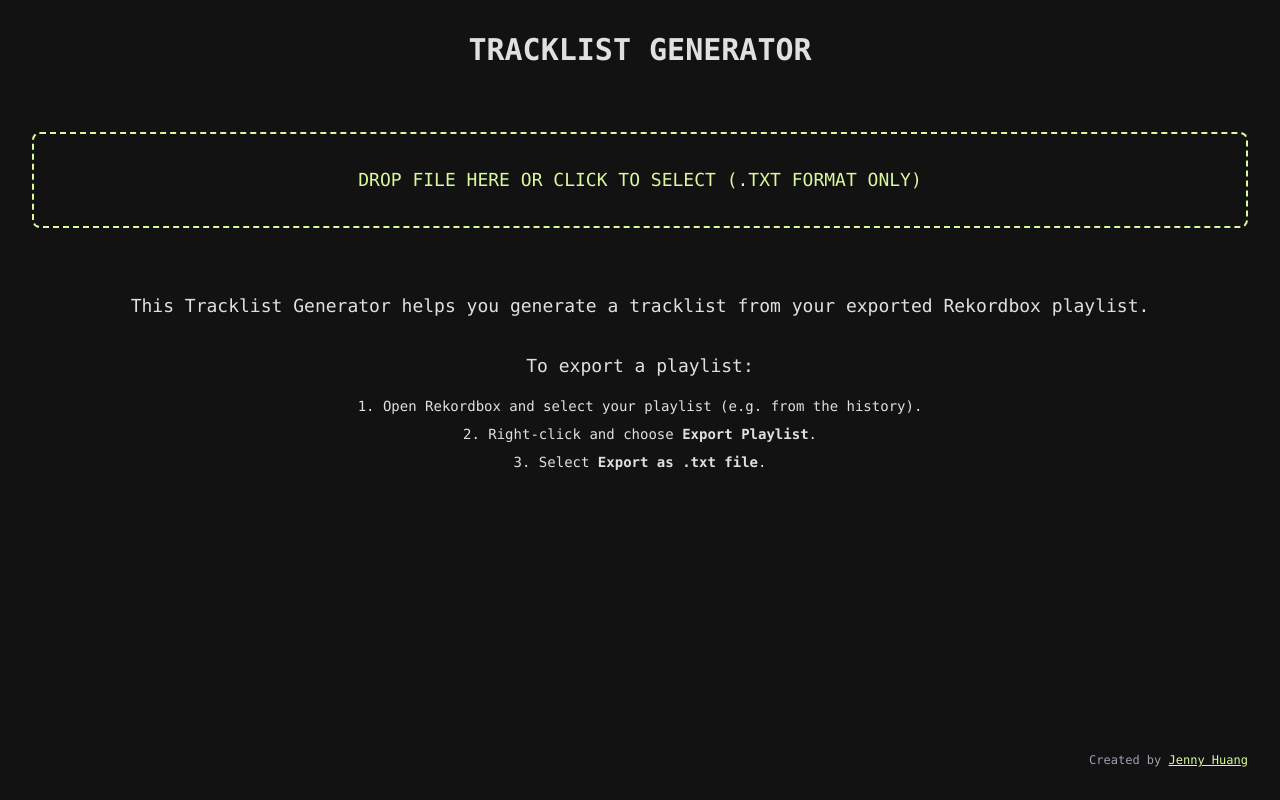
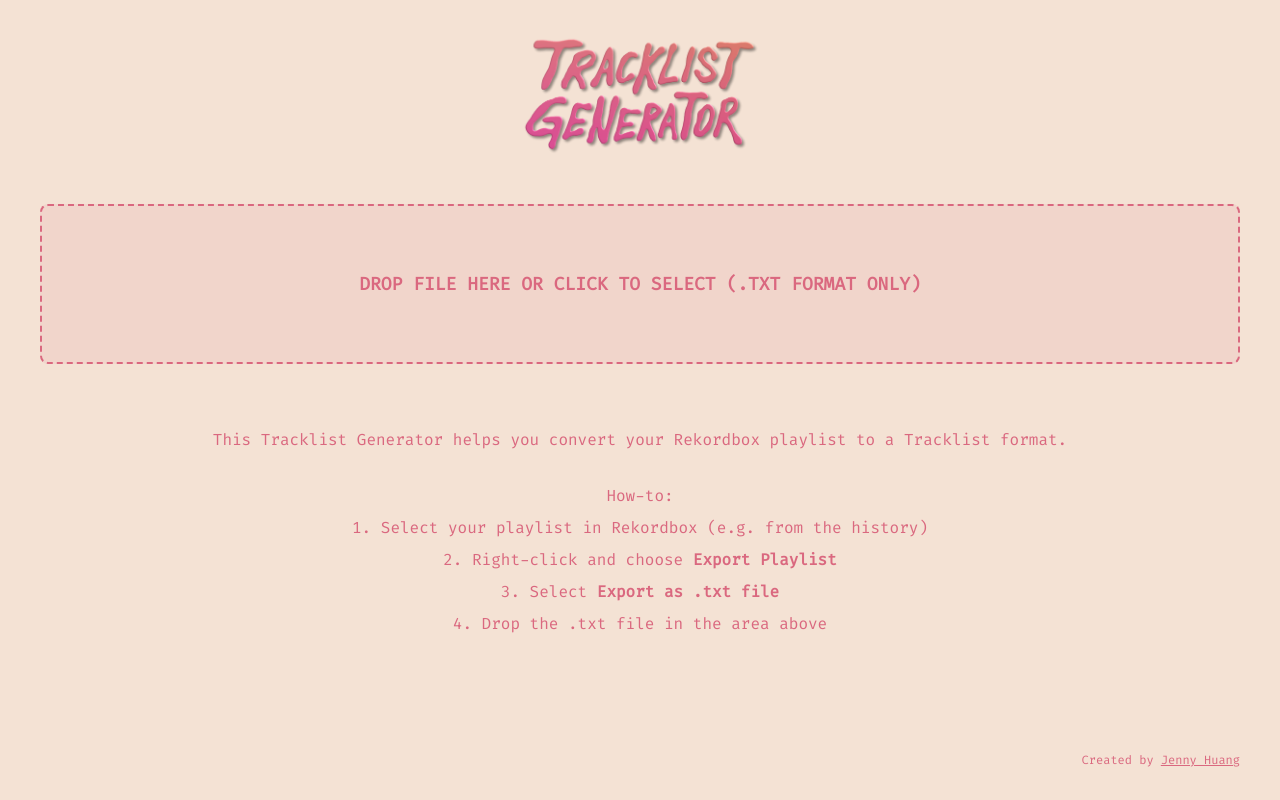
Before and after one commit to huang-jenny/tracklist-generator, a React (Create React App) app: page / in a window 1280 px wide. Built offline with nearby package versions, Linux system fonts and the light colour scheme.

Commit message:
updated design and text

```diff
--- a/public/index.html
+++ b/public/index.html
@@ -15,6 +15,8 @@
       user's mobile device or desktop. See https://developers.google.com/web/fundamentals/web-app-manifest/
     -->
     <link rel="manifest" href="%PUBLIC_URL%/manifest.json" />
+    <link href="https://fonts.googleapis.com/css2?family=Fira+Code" rel="stylesheet">
+
     <!--
       Notice the use of %PUBLIC_URL% in the tags above.
       It will be replaced with the URL of the `public` folder during the build.
--- a/src/App.css
+++ b/src/App.css
@@ -14,14 +14,14 @@
 }
 
 .App-header {
-  background-color: #282c34;
+  /* background-color: #534E4A; */
   min-height: 100vh;
   display: flex;
   flex-direction: column;
   align-items: center;
   justify-content: center;
   font-size: calc(10px + 2vmin);
-  color: white;
+  /* color: #E07875; */
 }
 
 .App-link {
--- a/src/TracklistGenerator.js
+++ b/src/TracklistGenerator.js
@@ -105,18 +105,26 @@ const TracklistGenerator = () => {
   };
 
   return (
-    <div className="flex flex-col min-h-screen bg-[#121212] text-[#e0e0e0] p-8 font-mono">
+    <div className="flex flex-col min-h-screen bg-color_background text-color_text px-10 py-8 font-mono">
       <div className="flex-grow">
-        <h1 className="text-3xl font-bold mb-8 text-center">TRACKLIST GENERATOR</h1>
-        <div className="mt-16 text-center"></div>
+        {/* <h1 className="text-3xl font-bold mb-8 text-center">TRACKLIST GENERATOR</h1> */}
+        <div className="flex justify-center">
+          <img
+            src="/Logo_smaller.png"
+            className="w-2/3 sm:w-1/3 lg:w-1/5"
+            alt="Tracklist Generator"
+          />
+        </div>
+
+        {/* <div className="mt-16 text-center"></div> */}
         <div
-          className={`mb-8 border-2 border-dashed border-lime-200 rounded-lg p-0 text-center cursor-pointer transition-all duration-300 ease-in-out ${dragActive ? 'border-gray-400 bg-gray-800' : ''}`}
+          className={`my-12 p-8 border-2 border-dashed border-color_text rounded-lg p-0 text-center cursor-pointer transition-all duration-300 ease-in-out bg-color_text ${dragActive ? 'border-gray-400 bg-opacity-15' : 'hover:bg-opacity-25 bg-opacity-10'}`}
           onDragEnter={handleDrag}
           onDragLeave={handleDrag}
           onDragOver={handleDrag}
           onDrop={handleDrop}>
           <label className="cursor-pointer w-full h-full block">
-            <div className="text-lg text-lime-200 p-8">
+            <div className="text-lg p-8 font-bold">
               DROP FILE HERE OR CLICK TO SELECT (.TXT FORMAT ONLY)
             </div>
             <input type="file" accept=".txt" onChange={handleFileUpload} className="hidden" />
@@ -124,19 +132,20 @@ const TracklistGenerator = () => {
         </div>
         {tracklist.length === 0 && (
           <div className="mt-16 text-center">
-            <p className="text-lg">
-              This Tracklist Generator helps you generate a tracklist from your exported Rekordbox
-              playlist.
+            <p className="">
+              This Tracklist Generator helps you convert your Rekordbox playlist to a Tracklist
+              format.
             </p>
-            <p className="text-lg mt-8">To export a playlist:</p>
-            <ol className="list-decimal list-inside text-sm mt-4 space-y-2">
-              <li>Open Rekordbox and select your playlist (e.g. from the history).</li>
+            <p className="mt-8">How-to:</p>
+            <ol className="list-decimal list-inside space-y-2 mt-2">
+              <li>Select your playlist in Rekordbox (e.g. from the history)</li>
               <li>
-                Right-click and choose <strong>Export Playlist</strong>.
+                Right-click and choose <strong>Export Playlist</strong>
               </li>
               <li>
-                Select <strong>Export as .txt file</strong>.
+                Select <strong>Export as .txt file</strong>
               </li>
+              <li>Drop the .txt file in the area above</li>
             </ol>
           </div>
         )}
@@ -148,23 +157,19 @@ const TracklistGenerator = () => {
               <div className="relative table-container overflow-x-auto">
                 <table className="w-full border-collapse ">
                   <thead>
-                    <tr className="bg-[#1a1a1a]">
+                    <tr className="bg-color_text bg-opacity-90 text-color_background ">
                       {columns.map((column, index) => (
-                        <th
-                          key={index}
-                          className="p-3 text-left text-xs uppercase tracking-wider border-b border-gray-800">
+                        <th key={index} className="p-3 text-left text-xs uppercase tracking-wider ">
                           {column}
                         </th>
                       ))}
                     </tr>
                   </thead>
-                  <tbody className="divide-y divide-gray-800">
+                  <tbody className="divide-y divide-color_text">
                     {tracklist
                       .slice(0, isExpanded ? tracklist.length : collapsedRows)
                       .map((track, index) => (
-                        <tr
-                          key={index}
-                          className="hover:bg-[#1a1a1a] transition-colors duration-150 ease-in-out">
+                        <tr key={index} className="transition-colors duration-150 ease-in-out">
                           {columns.map((column, colIndex) => (
                             <td key={colIndex} className="p-3 text-sm whitespace-nowrap">
                               {track[column]}
@@ -180,13 +185,13 @@ const TracklistGenerator = () => {
                   <div
                     onClick={toggleRows}
                     className="w-full cursor-pointer text-center py-4 flex justify-center">
-                    <FaChevronUp className="text-lime-200 text-2xl" />
+                    <FaChevronUp className="text-color_text text-2xl" />
                   </div>
                 ) : (
                   <div
                     onClick={toggleRows}
-                    className="absolute bottom-0 w-full bg-gradient-to-t from-[#121212] via-[#121212]/90 to-transparent cursor-pointer text-center py-4 flex justify-center">
-                    <FaChevronDown className="text-lime-200 text-2xl" />
+                    className="absolute bottom-0 w-full bg-gradient-to-t from-color_text via-color_text/30 to-transparent cursor-pointer text-center py-4 flex justify-center">
+                    <FaChevronDown className="text-color_text text-2xl" />
                   </div>
                 ))}
             </div>
@@ -200,22 +205,22 @@ const TracklistGenerator = () => {
                   onChange={() => setShowNumbers(!showNumbers)}
                   className="sr-only peer"
                 />
-                <div className="relative w-11 h-6 bg-gray-200 peer-focus:outline-none peer-focus:ring-4 peer-focus:ring-lime-300 dark:peer-focus:ring-lime-800 rounded-full peer dark:bg-gray-700 peer-checked:after:translate-x-full rtl:peer-checked:after:-translate-x-full peer-checked:after:border-white after:content-[''] after:absolute after:top-[2px] after:start-[2px] after:bg-white after:border-gray-300 after:border after:rounded-full after:h-5 after:w-5 after:transition-all dark:border-gray-600 peer-checked:bg-lime-600"></div>
+                <div className="relative w-11 h-6 bg-gray-200 peer-focus:outline-none peer-focus:ring-4 peer-focus:ring-text_color dark:peer-focus:ring-text_color rounded-full peer dark:bg-gray-700 peer-checked:after:translate-x-full rtl:peer-checked:after:-translate-x-full peer-checked:after:border-white after:content-[''] after:absolute after:top-[2px] after:start-[2px] after:bg-white after:border-gray-300 after:border after:rounded-full after:h-5 after:w-5 after:transition-all dark:border-gray-600 peer-checked:bg-color_text"></div>
                 <span className="ms-3 text-lg">Show Track Numbers</span>
               </label>
-              <pre className="bg-[#1a1a1a] p-4 rounded-lg whitespace-pre-wrap">
+              <pre className="bg-color_text bg-opacity-90 text-color_background p-4 rounded-lg whitespace-pre-wrap">
                 {formattedTracklist}
               </pre>
               <div className="flex flex-row mt-4 items-center space-x-4">
                 <button
                   onClick={copyToClipboard}
-                  className="bg-gray-800 hover:bg-gray-700 text-white font-bold py-2 px-4 rounded transition-colors duration-150 ease-in-out">
+                  className="bg-color_text bg-opacity-90 hover:bg-opacity-100 text-color_background py-2 px-4 rounded transition-colors duration-150 ease-in-out">
                   COPY TO CLIPBOARD
                 </button>
                 <div>
                   {copyFeedback && (
                     <FaCheck
-                      className="text-lime-400"
+                      className="text-text_color"
                       style={{ animation: 'fadeInOut 1.5s ease-in-out' }}
                     />
                   )}
@@ -225,12 +230,12 @@ const TracklistGenerator = () => {
           </>
         )}
       </div>
-      <footer className="mt-12 text-end text-xs text-gray-400">
+      <footer className="mt-12 text-end text-xs">
         <p>
           Created by{' '}
           <a
             href="https://jennyhuang.de"
-            className="text-lime-200 underline"
+            className="underline"
             target="_blank"
             rel="noopener noreferrer">
             Jenny Huang
--- a/tailwind.config.js
+++ b/tailwind.config.js
@@ -2,7 +2,19 @@
 module.exports = {
   content: ['./src/**/*.{js,jsx,ts,tsx}'],
   theme: {
-    extend: {}
+    extend: {
+      fontFamily: {
+        mono: ['Fira Code', 'monospace']
+      },
+      colors: {
+        color_background: {
+          DEFAULT: '#F4E2D4'
+        },
+        color_text: {
+          DEFAULT: '#DA687F'
+        }
+      }
+    }
   },
   plugins: []
 };
```
Also changed, not shown: public/Logo_smaller.png (added), 1 other file (tests, documents, lock files or other folders).
